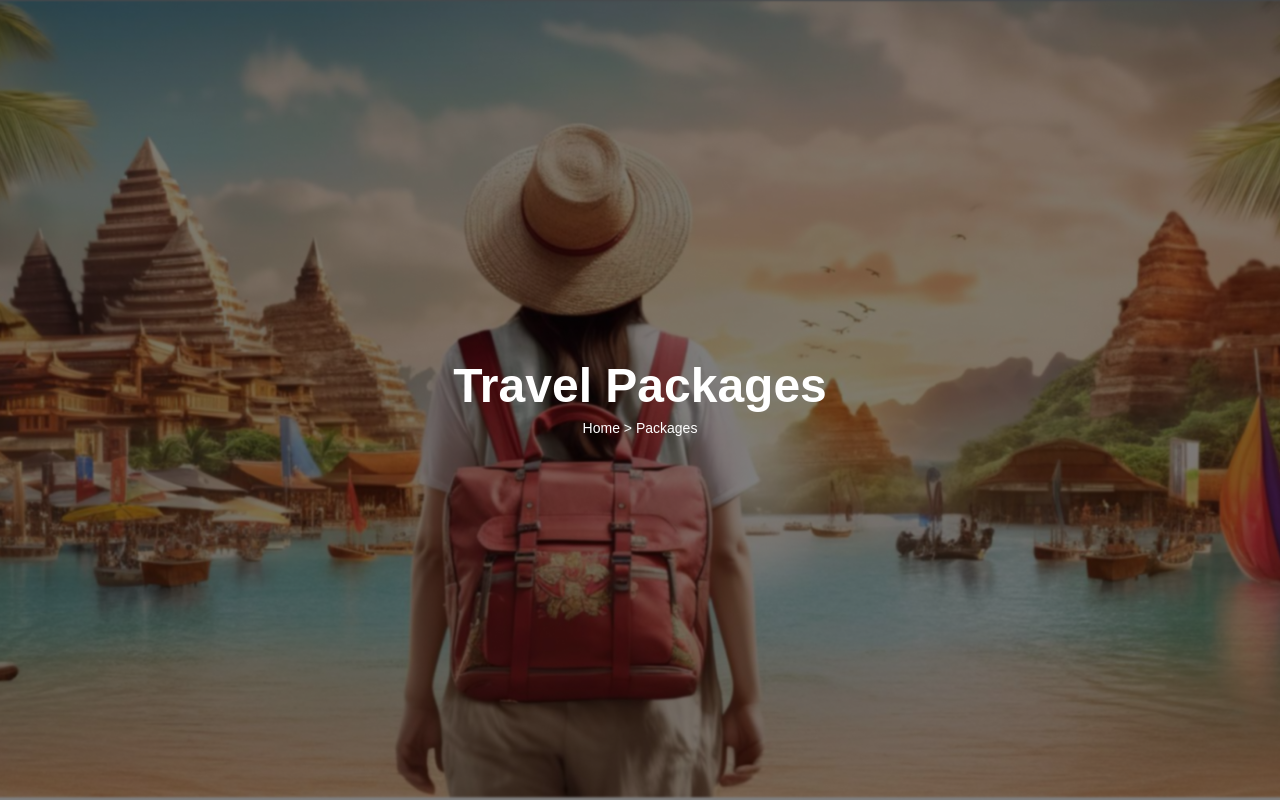
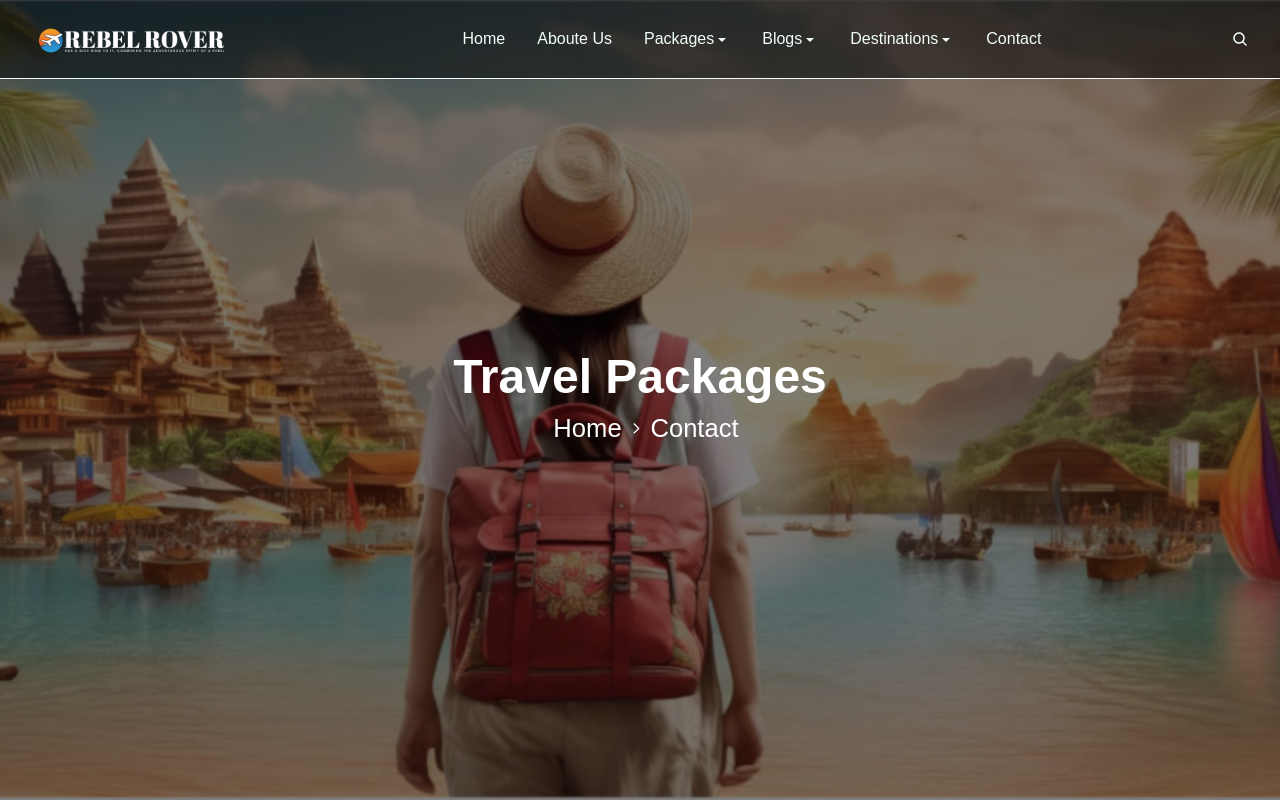
Before and after one commit to Kad-19/gdg-react-capstone-team3, a React (Vite) app: page /packages in a window 1280 px wide. Shown: the top 800 px of the page. Built offline with nearby package versions, Linux system fonts and the light colour scheme; no server answers.

Commit message:
component integrated

```diff
--- a/src/components/About/Hero.jsx
+++ b/src/components/About/Hero.jsx
@@ -1,6 +1,7 @@
 import React from "react";
 import banner from "../../assets/image/about/banner.png";
-import { MdOutlineNavigateNext } from "react-icons/md";
+import { Link } from "react-router-dom";
+import { MdArrowForwardIos } from "react-icons/md";
 
 function Hero() {
   return (
@@ -11,8 +12,15 @@ function Hero() {
       <div className=" pl-12 flex flex-col items-center gap-4">
         <p className=" font-extrabold text-7xl text-white">About Us</p>
         <p className=" text-gray-200 flex font-semibold ">
-          Home <MdOutlineNavigateNext size={30} />
-          About
+          <span className="inline-flex items-center text-[clamp(0.5rem,2vw,2.5rem)] space-x-2 pl-3">
+            <Link to="/" className="text-center">
+              Home
+            </Link>
+            <MdArrowForwardIos className="text-[clamp(0.2rem,1vw,1rem)]" />
+            <Link to="/contact" className="text-center">
+              Contact
+            </Link>
+          </span>
         </p>
       </div>
     </div>
--- a/src/components/Footer.jsx
+++ b/src/components/Footer.jsx
@@ -1,12 +1,27 @@
+
  import React from "react";
  import { FaFacebookF, FaYoutube, FaInstagram } from "react-icons/fa";
  import { FaXTwitter } from "react-icons/fa6";
  import { Link } from "react-router-dom";
-import newsletterImage from "../assets/image/footer/Newsletter.jpg";
+ import newsletterImage from "../assets/image/unsplash_TejFa7VW5e4.svg";
+ import { FaLocationDot } from "react-icons/fa6";
+ import { MdOutlineLocalPostOffice } from "react-icons/md";
+ import { FaPhone } from "react-icons/fa";
+ import Logo from '../assets/image/logo/logo1 1.svg'
 
  const Footer = () => {
+
+  const scrollToTop = () => {
+    window.scrollTo({
+      top: 0,
+      behavior: 'instant',
+    });
+  };
+
    return (
-    <div className="bg-black">
+
+
+     <div className="bg-gray-800">
        {/* Newsletter Section */}
        <div
          className=" bg-cover bg-center text-white py-16 px-4"
@@ -20,19 +35,19 @@ const Footer = () => {
        >
          <div className="text-center">
            <h2 className="text-3xl font-bold mb-4">
-            Subscribe to get special prices
+             Subscribe to get special price
            </h2>
            <p className="mb-6">
-            Don't wanna miss anything? Subscribe right now and get special
-            promotions and monthly newsletters.
+             Don't wanna miss something? Subscribe right now and get special
+             promotion and monthly newsletter.
            </p>
            <div className="flex justify-center">
              <input
                type="email"
                placeholder="Type your email here"
-              className="px-4 py-2 rounded-l-md text-black bg-white focus:outline-none"
+               className="px-4 py-2 rounded-l-md border text-gray-900 bg-gray-100 border-gray-300 focus:outline-none"
              />
-            <button className="bg-black/75 hover:bg-black hover:cursor-pointer text-white px-6 py-2 rounded-r-md transition-all ease-in-out duration-300">
+             <button className="bg-gray-800 hover:bg-gray-900 hover:cursor-pointer text-white px-6 py-2 rounded-r-md">
                Subscribe
              </button>
            </div>
@@ -40,11 +55,11 @@ const Footer = () => {
        </div>
 
        {/* Footer Section */}
-      <footer className="bg-white justify-between items-center py-8 px-4">
-        <div className="container mx-auto grid grid-cols-1 md:grid-cols-4 gap-8">
+       <footer className="bg-white justify-between  pl-10 py-8 px-4">
+         <div className=" container max-w-6xl mx-auto grid grid-cols-1 sm:grid-cols-2 md:grid-cols-4 gap-8">
            {/* Logo and Description */}
            <div>
-            <h1 className="font-bold text-2xl mt-0 mb-2">COMPANY NAME</h1>
+            <img className="w-50 filter brightness-0" src={Logo} alt="logo" />
              <p>
                Lorem ipsum dolor sit amet, consectetur adipiscing elit. Quisque
                pharetra condimentum.
@@ -54,15 +69,19 @@ const Footer = () => {
            {/* Contact Information */}
            <div>
              <h3 className="font-bold mb-4">Contact Information</h3>
-            <p className="mb-2">
-              <i className="fas fa-map-marker-alt"></i> 732 Despard St, Atlanta
-            </p>
-            <p className="mb-2">
-              <i className="fas fa-phone"></i> +97 888 8888
-            </p>
-            <p>
-              <i className="fas fa-envelope"></i> info@traveller.com
-            </p>
+             <span className="my-2 flex flex-row items-center">
+               <FaLocationDot />
+               <p className="m-2">+251 912 34 56 78</p>
+             </span>
+             <span className=" my-2 flex flex-row items-center">
+               <MdOutlineLocalPostOffice />
+               <p className="m-2"> 732 Despard St, Atlanta</p>
+             </span>
+             <span className="my-2 flex flex-row items-center">
+               <FaPhone />
+               <p className="m-2"> 732 Despard St, Atlanta</p>
+             </span>
+
            </div>
 
            {/* Quick Links */}
@@ -70,22 +89,30 @@ const Footer = () => {
              <h3 className="font-bold mb-4">Quick Link</h3>
              <ul>
                <li className="mb-2">
-                <Link to="/home" className="hover:underline">
+                 <Link to="/" className="hover:underline"
+                    onClick={scrollToTop}
+                    >
                    Home
                  </Link>
                </li>
                <li className="mb-2">
-                <Link to="/about" className="hover:underline">
+                 <Link to="/aboutus" className="hover:underline"
+                    onClick={scrollToTop}
+                 >
                    About Us
                  </Link>
                </li>
-              <li className="mb-2">
-                <Link to="/tours" className="hover:underline">
+               <li className="mb-2"
+                  onClick={scrollToTop}
+               >
+                 <Link to="/Destinations" className="hover:underline">
                    Tours
                  </Link>
                </li>
                <li>
-                <Link to="/contact" className="hover:underline">
+                 <Link to="/contact" className="hover:underline"
+                    onClick={scrollToTop}
+                 >
                    Contact
                  </Link>
                </li>
@@ -97,28 +124,27 @@ const Footer = () => {
              <h3 className="font-bold mb-4">Follow Us</h3>
              <div className="flex text-2xl space-x-4">
                <a href="#">
-                <FaFacebookF className="hover:text-black mr-1 transition-all ease-in-out duration-300" />
+                 <FaFacebookF className="hover:text-gray-600 mr-1 transition-all ease-in-out duration-300" />
                </a>
                <a href="#">
-                <FaXTwitter className="hover:text-black mr-1 transition-all ease-in-out duration-300" />
+                 <FaXTwitter className="hover:text-gray-600 mr-1 transition-all ease-in-out duration-300" />
                </a>
                <a href="#">
-                <FaYoutube className="hover:text-black mr-1 transition-all ease-in-out duration-300" />
+                 <FaYoutube className="hover:text-gray-600 mr-1 transition-all ease-in-out duration-300" />
                </a>
                <a href="#">
-                <FaInstagram className="hover:text-black mr-1 transition-all ease-in-out duration-300" />
+                 <FaInstagram className="hover:text-gray-600 mr-1 transition-all ease-in-out duration-300" />
                </a>
              </div>
            </div>
          </div>
          {/* Copyright Section */}
        </footer>
-      <div className="text-center bg-black m-10 text-sm  text-gray-100 items-center">
+       <div className="text-center bg-gray-800 m-10 text-sm  text-gray-100 items-center">
          Copyright © All rights reserved (Website Developed & Managed by COMPANY
          NAME)
        </div>
      </div>
-  );
-};
-
+   )
+ }
  export default Footer;
--- a/src/components/Navbar.jsx
+++ b/src/components/Navbar.jsx
@@ -1,7 +1,12 @@
+
  import React, { useState } from "react";
  import { PiMagnifyingGlassBold } from "react-icons/pi";
  import { IoMdArrowDropdown } from "react-icons/io";
  import { Link } from "react-router-dom";
+ import { NavItems } from "./NavItems";
+ import Logo from "../assets/image/logo/logo1 1.svg";
+ import { GiHamburgerMenu, GiCrossMark } from "react-icons/gi";
+
  import {
    PackagesDropdown,
    BlogsDropdown,
@@ -11,30 +16,59 @@ import {
  const Navbar = () => {
    const [dropdown, setDropdown] = useState(false);
    const [hoveredIndex, setHoveredIndex] = useState(null);
+   const [isMobileMenuOpen, setIsMobileMenuOpen] = useState(false);
+   const scrollToTop = () => {
+     window.scrollTo({
+       top: 0,
+       behavior: 'instant',
+     });
+   };
 
    return (
      <div>
-      <nav className="flex absolute w-full bg-gray-800/50 text-teal-50 items-center justify-between px-8 py-4 border-b border-white-300">
-        <Link to="/" className="text-2xl font-bold text-white-700">
-          COMPANY NAME
+
+       <nav className="flex w-full fixed z-50 text-black bg-[rgba(0,0,0,0.5)] text-teal-50 items-center justify-between px-8 py-4 border-b border-white-300">
+         <Link to="/" className="text-2xl font-bold text-white-700"
+           onClick={scrollToTop}
+         >
+           <img className="w-50" src={Logo} alt="logo" />
          </Link>
-        <ul>
-          {/* Home Link */}
-          <li className="inline-block mx-4">
-            <Link
-              to="/"
-              className="mr-30 text-white-700 font-medium hover:text-white-500 hover:underline transition-all ease-in-out duration-300"
+
+         {/* Hamburger button - only shows on mobile (sm screens) */}
+         <button
+           onClick={() => setIsMobileMenuOpen(!isMobileMenuOpen)}
+           className="sm:hidden text-white focus:outline-none"
          >
-              Home
-            </Link>
-          </li>
+           {isMobileMenuOpen ? (
+             <GiCrossMark className="text-2xl" />
+           ) : (
+             <GiHamburgerMenu className="text-2xl" />
+           )}
+         </button>
 
-          {/* Packages Dropdown */}
+         {/* Navigation container - shows row on tablet (sm) and desktop, vertical on mobile when open */}
+         <div className={`${isMobileMenuOpen ? "block" : "hidden"} sm:block`}>
+           <ul
+             className={`${
+               isMobileMenuOpen
+                 ? "flex flex-col absolute top-full right-0 bg-[rgba(0,0,0,0.9)] w-48 py-4 space-y-4"
+                 : "flex items-center space-x-6"
+             } sm:flex sm:items-center sm:flex-row sm:relative sm:bg-transparent sm:space-y-0 sm:ml-10`}
+           >
+             {NavItems.map((item, index) => {
+               const isHovered = hoveredIndex === index;
+               if (item.title === "Packages") {
+                 return (
                    <li
-            className="inline-block mx-4"
+                     key={index}
+                     className={`${
+                       isMobileMenuOpen
+                         ? "block w-full text-center"
+                         : "inline-block"
+                     } mx-4`}
                      onMouseEnter={() => {
                        setDropdown(true);
-              setHoveredIndex(1);
+                       setHoveredIndex(index);
                      }}
                      onMouseLeave={() => {
                        setDropdown(false);
@@ -42,21 +76,33 @@ const Navbar = () => {
                      }}
                    >
                      <Link
-              to="/packages"
-              className="text-white-700 font-medium hover:text-white-500 hover:underline transition-all ease-in-out duration-300 cursor-pointer"
+                       to={item.path}
+                       onClick={scrollToTop}
+                       className="text-white-700 font-medium hover:text-white-500 hover:underline transition-all ease-in-out duration-300"
                      >
-              Packages
+                       {item.title}
+                       {(item.title === "Packages" ||
+                         item.title === "Destinations" ||
+                         item.title === "Blogs") && (
                          <IoMdArrowDropdown className="inline" />
+                       )}
                      </Link>
-            {dropdown && hoveredIndex === 1 && <PackagesDropdown />}
+                     {dropdown && isHovered && <PackagesDropdown />}
                    </li>
-
-          {/* Blogs Dropdown */}
+                 );
+               }
+               if (item.title === "Blogs") {
+                 return (
                    <li
-            className="inline-block mx-4"
+                     key={index}
+                     className={`${
+                       isMobileMenuOpen
+                         ? "block w-full text-center"
+                         : "inline-block"
+                     } mx-4`}
                      onMouseEnter={() => {
                        setDropdown(true);
-              setHoveredIndex(2);
+                       setHoveredIndex(index);
                      }}
                      onMouseLeave={() => {
                        setDropdown(false);
@@ -64,21 +110,33 @@ const Navbar = () => {
                      }}
                    >
                      <Link
-              to="/blogs"
-              className="text-white-700 font-medium hover:text-white-500 hover:underline transition-all ease-in-out duration-300 cursor-pointer"
+                       to={item.path}
+                       onClick={scrollToTop}
+                       className="text-white-700 font-medium hover:text-white-500 hover:underline transition-all ease-in-out duration-300"
                      >
-              Blogs
+                       {item.title}
+                       {(item.title === "Packages" ||
+                         item.title === "Destinations" ||
+                         item.title === "Blogs") && (
                          <IoMdArrowDropdown className="inline" />
+                       )}
                      </Link>
-            {dropdown && hoveredIndex === 2 && <BlogsDropdown />}
+                     {isHovered && <BlogsDropdown />}
                    </li>
-
-          {/* Destinations Dropdown */}
+                 );
+               }
+               if (item.title === "Destinations") {
+                 return (
                    <li
-            className="inline-block mx-4"
+                     key={index}
+                     className={`${
+                       isMobileMenuOpen
+                         ? "block w-full text-center"
+                         : "inline-block"
+                     } mx-4`}
                      onMouseEnter={() => {
                        setDropdown(true);
-              setHoveredIndex(3);
+                       setHoveredIndex(index);
                      }}
                      onMouseLeave={() => {
                        setDropdown(false);
@@ -86,36 +144,55 @@ const Navbar = () => {
                      }}
                    >
                      <Link
-              to="/destinations"
-              panclassName="text-white-700 font-medium hover:text-white-500 hover:underline transition-all ease-in-out duration-300 cursor-pointer"
-            >
-              Destinations
-              <IoMdArrowDropdown className="inline" />
-            </Link>
-            {dropdown && hoveredIndex === 3 && <DestinationsDropdown />}
-          </li>
-
-          {/* Static Links */}
-          <li className="inline-block mx-4">
-            <Link
-              to="/contact"
+                       to={item.path}
+                       onClick={scrollToTop}
                        className="text-white-700 font-medium hover:text-white-500 hover:underline transition-all ease-in-out duration-300"
                      >
-              Contact
+                       {item.title}
+                       {(item.title === "Packages" ||
+                         item.title === "Destinations" ||
+                         item.title === "Blogs") && (
+                         <IoMdArrowDropdown className="inline" />
+                       )}
+                     </Link>
+                     {isHovered && <DestinationsDropdown />}
+                   </li>
+                 );
+               }
+
+               return (
+                 <li
+                   key={index}
+                   className={`${
+                     isMobileMenuOpen
+                       ? "block w-full text-center"
+                       : "inline-block"
+                   } mx-4`}
+                 >
+                   <Link
+                     to={item.path}
+                     onClick={scrollToTop}
+                     className="text-white-700 font-medium hover:text-white-500 hover:underline transition-all ease-in-out duration-300"
+                   >
+                     {item.title}
+                     {(item.title === "Packages" ||
+                       item.title === "Destinations" ||
+                       item.title === "Blogs") && (
+                       <IoMdArrowDropdown className="inline" />
+                     )}
                    </Link>
                  </li>
+               );
+             })}
            </ul>
+         </div>
          <div className="flex items-center">
            <PiMagnifyingGlassBold className="mr-0" />
-          <input
-            type="text"
-            placeholder=""
-            className="p-2 mb-1 focus:outline-none ml-0"
-          ></input>
          </div>
        </nav>
      </div>
-  );
-};
+   )
+ }
 
-export default Navbar;
+
+ export default Navbar
--- a/src/pages/Contact.jsx
+++ b/src/pages/Contact.jsx
@@ -4,6 +4,7 @@ import heroImage from "../assets/unsplash_JFFvPHkGTyQ.svg";
 import { FaPhoneAlt, FaEnvelope } from "react-icons/fa";
 import { IoLocation } from "react-icons/io5";
 import { MdArrowForwardIos } from "react-icons/md";
+import { Link } from "react-router-dom";
 
 const Contact = () => {
   const [formData, setFormData] = useState({
@@ -69,11 +70,9 @@ const Contact = () => {
         />
         <div className="absolute inset-0 z-10 flex flex-col justify-center items-center text-white">
           <div>
-            <h1 className="text-center text-[clamp(1rem,5vw,3rem)]">Contact</h1>
+            <h1 className="text-center font-bold text-[clamp(1rem,5vw,3rem)]">Contact</h1>
             <span className="inline-flex items-center text-[clamp(0.5rem,2vw,2.5rem)] space-x-2 pl-3">
-              <p className="text-center">Home</p>
-              <MdArrowForwardIos className="text-[clamp(0.2rem,1vw,1rem)]" />
-              <p className="text-center">Contact</p>
+
 
               <Link to="/" className="text-center">
                 Home
--- a/src/pages/Destinations.jsx
+++ b/src/pages/Destinations.jsx
@@ -28,6 +28,14 @@ const Destinations = () => {
         ))}
       </div>
     );
+  };
+
+
+  const scrollToTop = () => {
+    window.scrollTo({
+      top: 0,
+      behavior: "instant",
+    });
   };
 
   return (
@@ -69,7 +77,9 @@ const Destinations = () => {
                 <p className="text-gray-600 mb-4 text-sm">{pkg.description}</p>
                 <div className="flex items-center justify-between">
                   {renderStars(pkg.rating)}
-                  <Link to={`/packages/${pkg.id}`} className="text-sm bg-black text-white py-2 px-4 rounded-full hover:bg-gray-800 transition-all">
+                  <Link to={`/packages/${pkg.id}`} className="text-sm bg-black text-white py-2 px-4 rounded-full hover:bg-gray-800 transition-all"
+                  onClick={scrollToTop}
+                  >
                     Booking now
                   </Link>
                 </div>
--- a/src/pages/PackageDetail.jsx
+++ b/src/pages/PackageDetail.jsx
@@ -2,6 +2,7 @@ import React from "react";
 import { useParams, Link } from "react-router-dom";
 import { useState } from "react";
 import { useEffect } from "react";
+import { MdArrowForwardIos } from "react-icons/md";
 import Paris from "../assets/image/destination/Paris.png";
 import Swiss from "../assets/image/destination/Swiss.png";
 import Thailand from "../assets/image/destination/Thailand.png";
@@ -46,6 +47,13 @@ const PackageDetail = () => {
     );
   }
 
+  const scrollToTop = () => {
+    window.scrollTo({
+      top: 0,
+      behavior: "instant",
+    });
+  };
+
   return (
     <div className="min-h-screen bg-white">
       {/* Hero */}
@@ -53,13 +61,19 @@ const PackageDetail = () => {
         <img
           src={images[pkg.id - 1]}
           alt={pkg.title}
-          className="w-full h-full object-cover"
+          className="w-full min-h-screen object-cover"
         />
         <div className="absolute inset-0 bg-black/50 flex flex-col items-center justify-center text-white">
           <h1 className="text-5xl font-bold mb-2">{pkg.title}</h1>
-          <p className="text-sm font-medium">
-            Home &gt; Packages &gt; {pkg.title}
-          </p>
+          <span className="inline-flex items-center text-[clamp(0.5rem,2vw,2.5rem)] space-x-2 pl-3">
+            <Link to="/" className="text-center" onClick={scrollToTop}>
+              Home
+            </Link>
+            <MdArrowForwardIos className="text-[clamp(0.2rem,1vw,1rem)]" />
+            <Link to="/contact" className="text-center" onClick={scrollToTop}>
+              Contact
+            </Link>
+          </span>
         </div>
       </div>
 
@@ -90,6 +104,7 @@ const PackageDetail = () => {
             <Link
               to="/packages"
               className="text-blue-600 hover:underline text-sm"
+              onClick={scrollToTop}
             >
               ← Back to Packages
             </Link>
--- a/src/pages/Packages.jsx
+++ b/src/pages/Packages.jsx
@@ -1,6 +1,8 @@
 import React from "react";
 import package1 from "../assets/image/packages/package1.png";
 import Destinations from "./Destinations";
+import { MdArrowForwardIos } from "react-icons/md";
+import { Link } from "react-router-dom";
 import Blogs from "./Blogs";
 const Packages = () => {
   return (
@@ -14,7 +16,15 @@ const Packages = () => {
         />
         <div className="absolute inset-0 bg-black/50 flex flex-col items-center justify-center text-white">
           <h1 className="text-5xl font-bold mb-2">Travel Packages</h1>
-          <p className="text-sm font-medium">Home &gt; Packages</p>
+          <span className="inline-flex items-center text-[clamp(0.5rem,2vw,2.5rem)] space-x-2 pl-3">
+            <Link to="/" className="text-center">
+              Home
+            </Link>
+            <MdArrowForwardIos className="text-[clamp(0.2rem,1vw,1rem)]" />
+            <Link to="/contact" className="text-center">
+              Contact
+            </Link>
+          </span>
         </div>
       </div>
       <Destinations />
```
Lines whose indentation alone changed are shown as unchanged.
